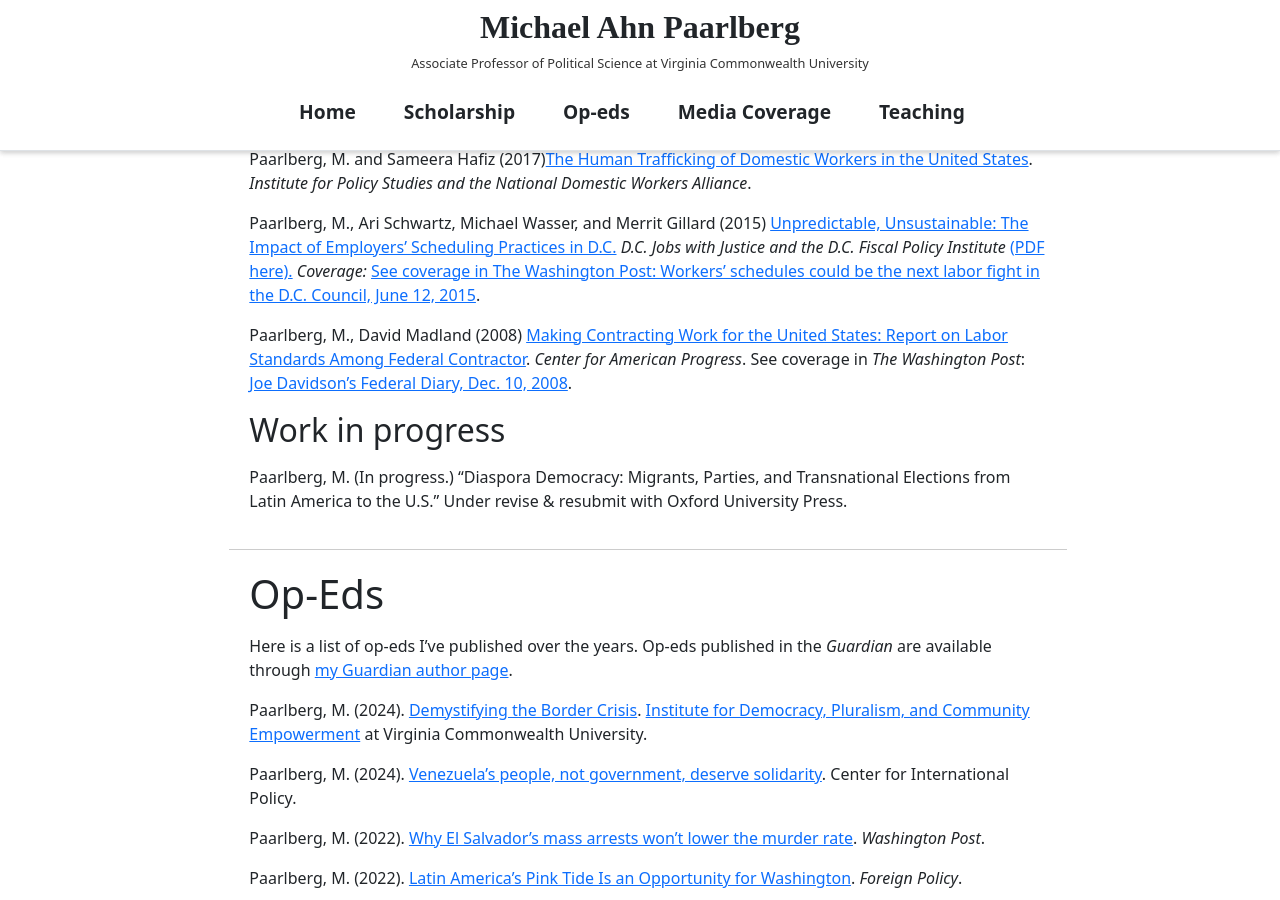
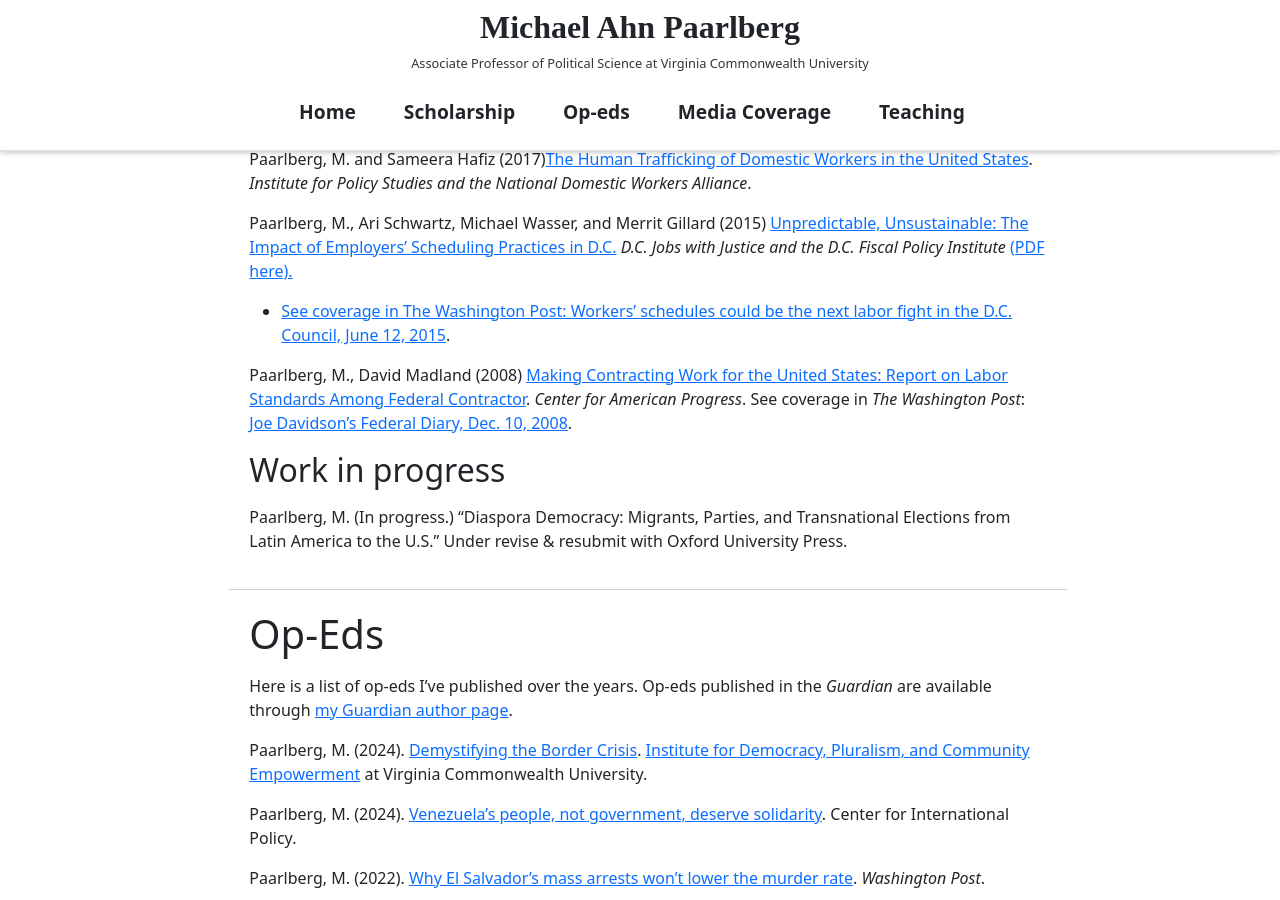
Before and after one commit to RelevantResearch/michael-paarlberg, a Jekyll site: the page built from _pages/home.md, in a window 1280 px wide and 900 px high, scrolled down 2462 px. Built offline with Jekyll 4.4.1, drawn with Linux system fonts in a browser that asks for light colours.

Commit message:
Update scholarship.md

```diff
--- a/_includes/scholarship.md
+++ b/_includes/scholarship.md
@@ -39,7 +39,8 @@ Paarlberg, M. (2018) [Mexico's Diaspora Electorate](https://www.wilsoncenter.org
 
 Paarlberg, M. and Sameera Hafiz (2017)[The Human Trafficking of Domestic Workers in the United States](https://www.google.com/url?q=https%3A%2F%2Fwww.ips-dc.org%2Freport-the-human-trafficking-of-domestic-workers-in-the-united-states%2F&sa=D&sntz=1&usg=AOvVaw0lH6fLQ7HBPYpUJ4TTNpq0). _Institute for Policy Studies and the National Domestic Workers Alliance_.
 
-Paarlberg, M., Ari Schwartz, Michael Wasser, and Merrit Gillard (2015) [Unpredictable, Unsustainable: The Impact of Employers’ Scheduling Practices in D.C.](http://www.google.com/url?q=http%3A%2F%2Fwww.dcjwj.org%2Fscheduling-report%2F&sa=D&sntz=1&usg=AOvVaw29nfsQS0jXAUUIaDXZTISW) _D.C. Jobs with Justice and the D.C. Fiscal Policy Institute_ [(PDF here).](https://www.dcjwj.org/wp-content/uploads/2015/06/DCJWJ_Scheduling_Report_2015.pdf) _Coverage:_ [See coverage in The Washington Post: Workers' schedules could be the next labor fight in the D.C. Council, June 12, 2015](http://www.google.com/url?q=http%3A%2F%2Fwww.washingtonpost.com%2Fnews%2Flocal%2Fwp%2F2015%2F06%2F12%2Fworkers-schedules-could-be-the-next-labor-fight-in-the-d-c-council%2F&sa=D&sntz=1&usg=AOvVaw0rkHVvxUP7Ii26OAYX56Vz).
+Paarlberg, M., Ari Schwartz, Michael Wasser, and Merrit Gillard (2015) [Unpredictable, Unsustainable: The Impact of Employers’ Scheduling Practices in D.C.](http://www.google.com/url?q=http%3A%2F%2Fwww.dcjwj.org%2Fscheduling-report%2F&sa=D&sntz=1&usg=AOvVaw29nfsQS0jXAUUIaDXZTISW) _D.C. Jobs with Justice and the D.C. Fiscal Policy Institute_ [(PDF here).](https://www.dcjwj.org/wp-content/uploads/2015/06/DCJWJ_Scheduling_Report_2015.pdf)
+- [See coverage in The Washington Post: Workers' schedules could be the next labor fight in the D.C. Council, June 12, 2015](http://www.google.com/url?q=http%3A%2F%2Fwww.washingtonpost.com%2Fnews%2Flocal%2Fwp%2F2015%2F06%2F12%2Fworkers-schedules-could-be-the-next-labor-fight-in-the-d-c-council%2F&sa=D&sntz=1&usg=AOvVaw0rkHVvxUP7Ii26OAYX56Vz).
 
 Paarlberg, M., David Madland (2008) [Making Contracting Work for the United States: Report on Labor Standards Among Federal Contractor](https://www.google.com/url?q=https%3A%2F%2Fwww.americanprogress.org%2Fissues%2Fgeneral%2Fnews%2F2008%2F12%2F08%2F5313%2Fmaking-contracting-work-for-the-united-states%2F&sa=D&sntz=1&usg=AOvVaw0AOP4jDKjmVN_APibspc6R). _Center for American Progress_. See coverage in _The Washington Post_: [Joe Davidson's Federal Diary, Dec. 10, 2008](http://www.google.com/url?q=http%3A%2F%2Fwww.washingtonpost.com%2Fwp-dyn%2Fcontent%2Farticle%2F2008%2F12%2F09%2FAR2008120903120.html&sa=D&sntz=1&usg=AOvVaw2fCyDpZ8npqxJYFNfYB6Kh).
 
```
